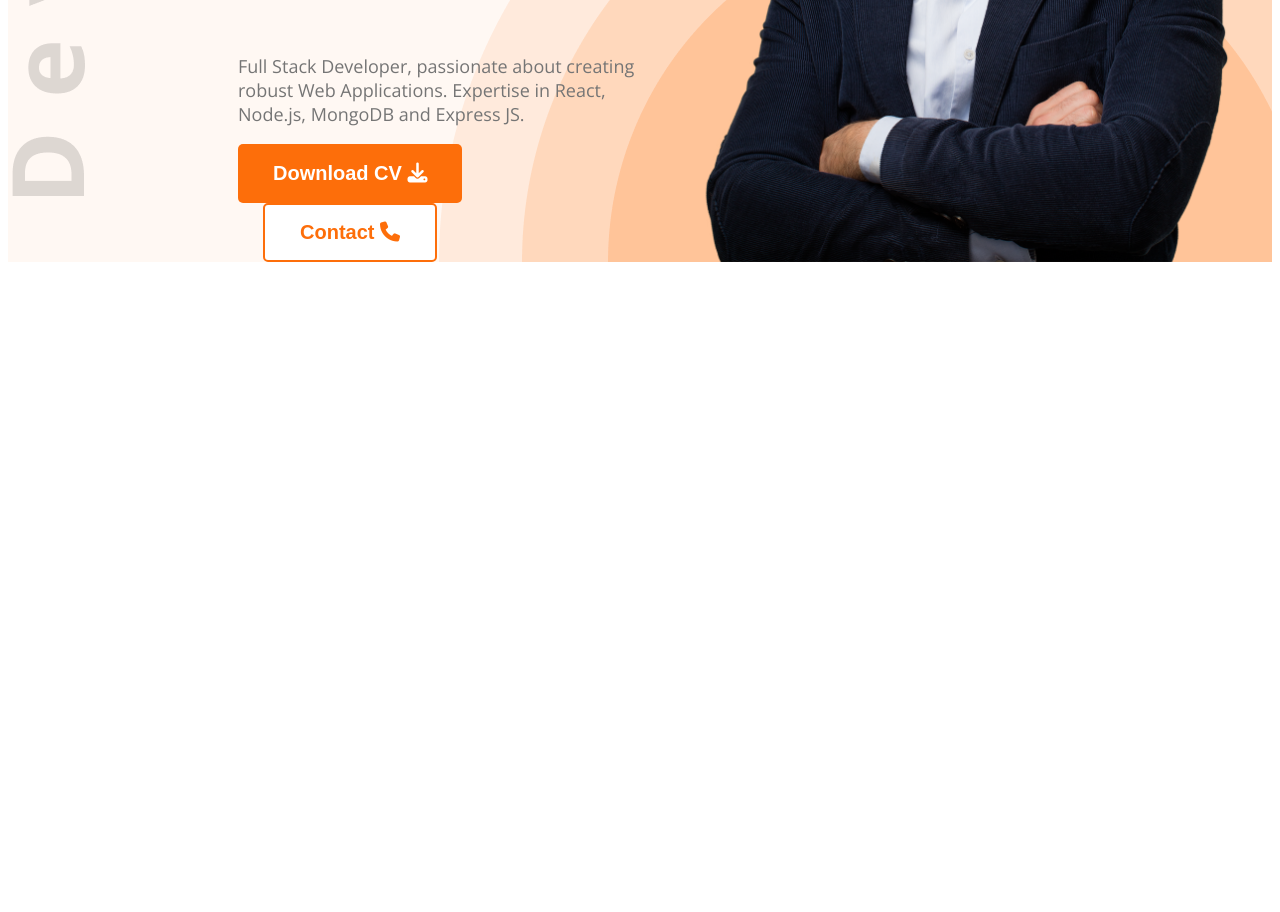
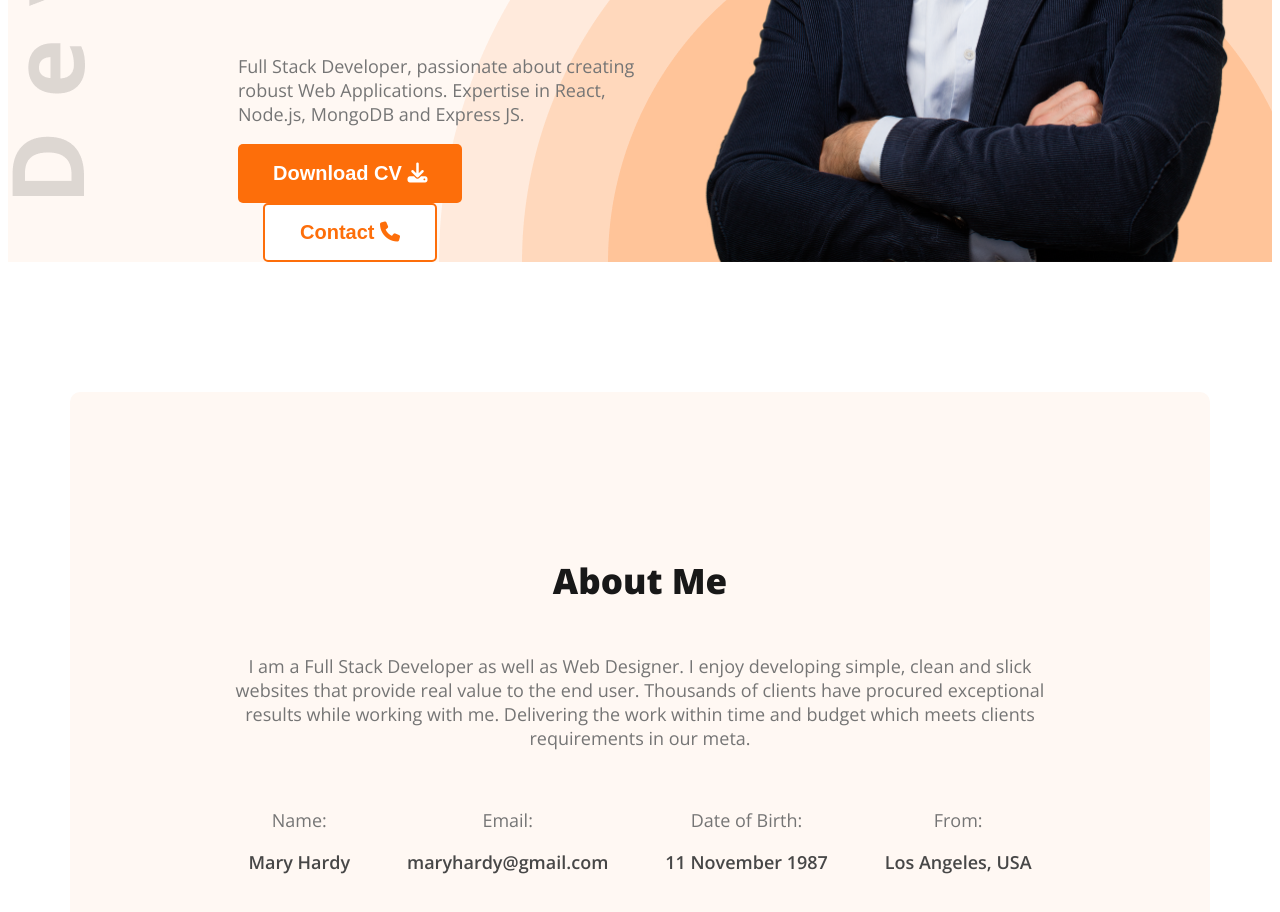
Before and after one commit to kmrjjmnthn/web-developer-portfolio, a plain HTML site: page index.html in a window 1280 px wide. Shown: the part 575-1487 px from the top of the page. Before the commit the page ends 845 px from the top, so only its background shows below. Drawn offline with nearby package versions, Linux system fonts and the light colour scheme.

Commit message:
Implemented the about section.

```diff
--- a/index.html
+++ b/index.html
@@ -40,7 +40,30 @@
     </header>
         <!-- Header Section Ends -->
     <main>
-
+        <!-- About Section Starts -->
+         <section class="about secondary-bg">
+            <h3 class="section-title">About Me</h3>
+            <p class="section-description">I am a Full Stack Developer as well as Web Designer. I enjoy developing simple, clean and slick websites that provide real value to the end user. Thousands of clients have procured exceptional results while working with me. Delivering the work within time and budget which meets clients requirements in our meta.</p>
+            <div class="about-items">
+                <div class="about-item">
+                    <p class="item-title">Name:</p>
+                    <p class="item-description">Mary Hardy</p>
+                </div>
+                <div class="about-item">
+                    <p class="item-title">Email:</p>
+                    <p class="item-description">maryhardy@gmail.com</p>
+                </div>
+                <div class="about-item">
+                    <p class="item-title">Date of Birth:</p>
+                    <p class="item-description">11 November 1987</p>
+                </div>
+                <div class="about-item">
+                    <p class="item-title">From:</p>
+                    <p class="item-description">Los Angeles, USA</p>
+                </div>
+            </div>
+         </section>
+         <!-- About Section Ends -->
     </main>
     <footer>
 
--- a/styles/style.css
+++ b/styles/style.css
@@ -47,6 +47,29 @@
     border: 2px solid #FD6E0A;
     border-radius: 5px;
     margin-left: 25px;
+}
+
+.section-title {
+    font-size: 35px;
+    font-weight: 800;
+    color: #181818;
+}
+
+.section-description {
+    font-size: 18px;
+    color: #757575;
+    margin-top: 50px;
+}
+
+.item-title {
+    font-size: 18px;
+    color: #757575;
+}
+
+.item-description {
+    font-size: 18px;
+    font-weight: 600;
+    color: #474747;
 }
 
 /* Header Section Styles Starts */
@@ -121,3 +144,29 @@ nav li a {
 /* Banner Section Styles Ends */
 
 /* Header Section Styles Ends */
+
+/* Main Section Styles Starts */
+
+main {
+    max-width: 1140px;
+    margin: 0 auto;
+}
+
+/* Main Section Styles Ends */
+
+/* About Section Styles Starts */
+
+.about {
+    border-radius: 10px;
+    padding: 130px 150px;
+    text-align: center;
+    margin-top: 130px;
+}
+
+.about-items {
+    display: flex;
+    justify-content: space-around;
+    margin-top: 40px;
+}
+
+/* About Section Styles Ends */
```
